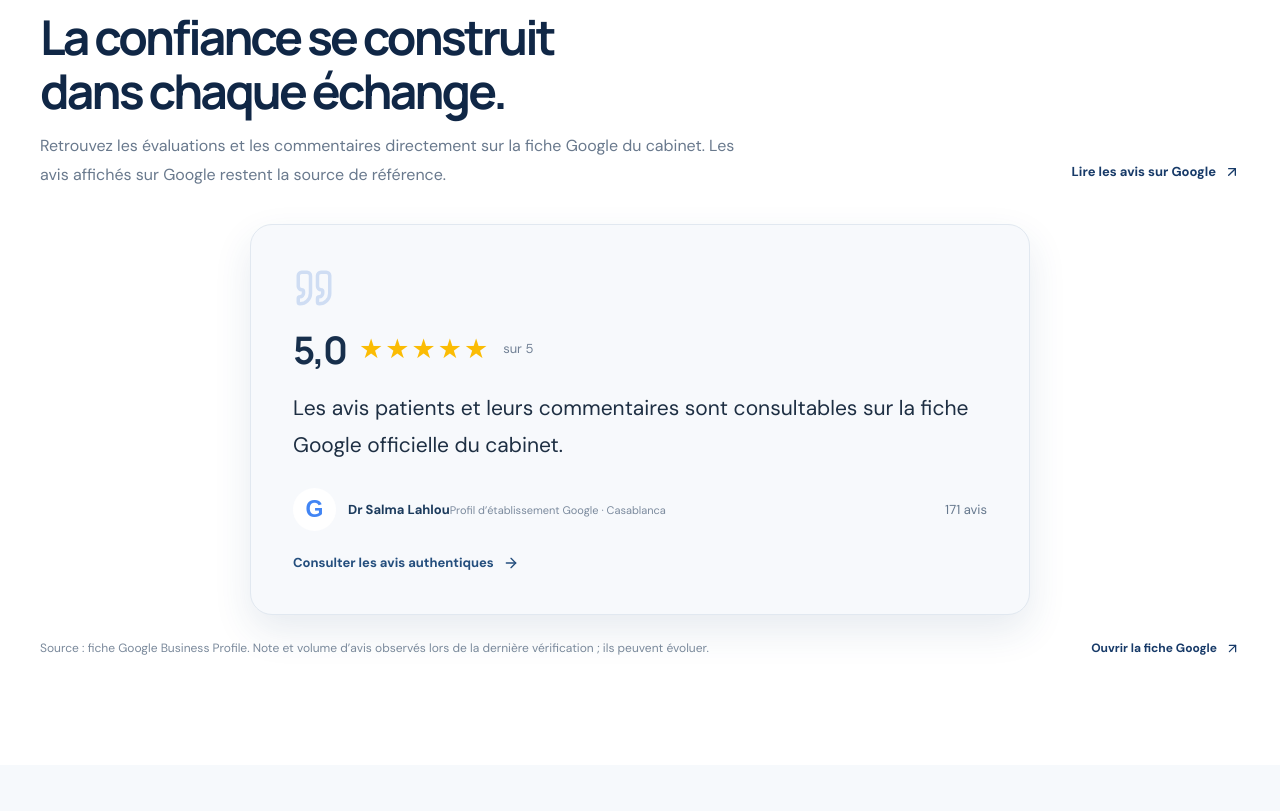
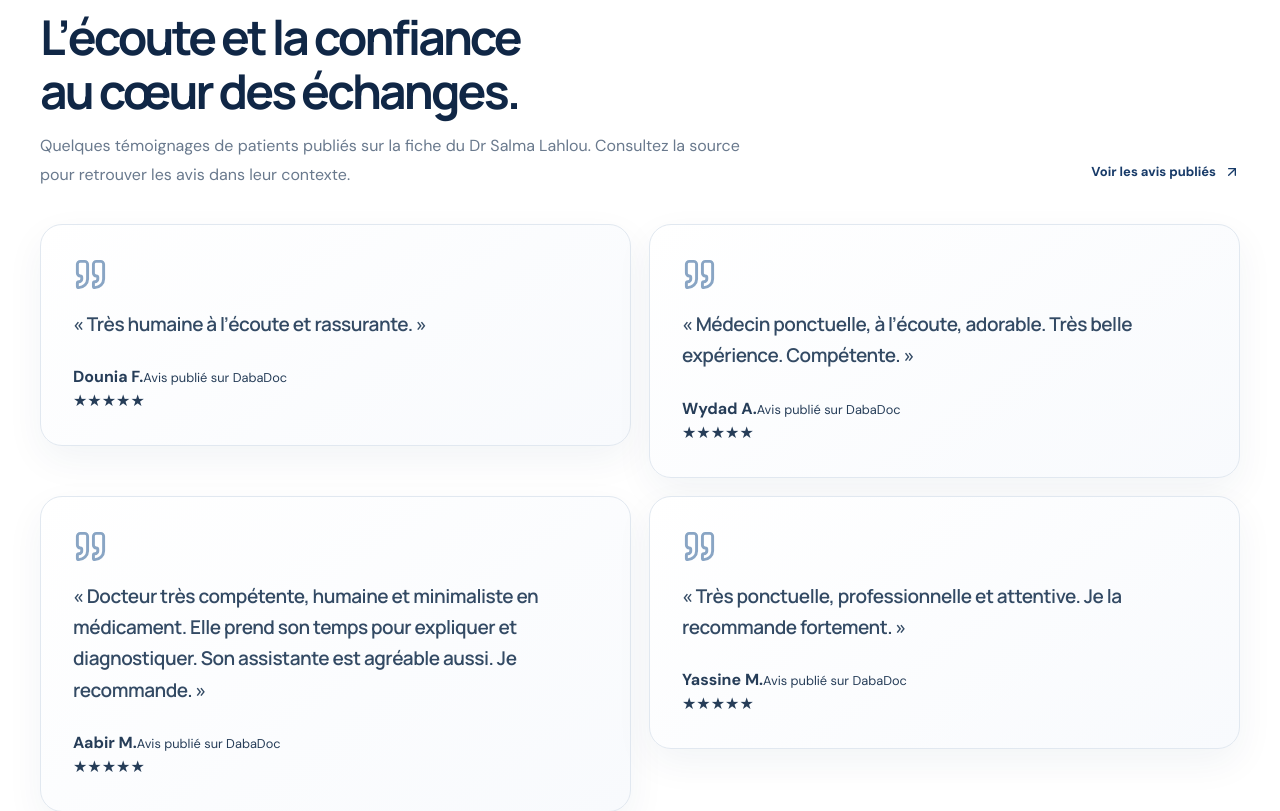
Before and after one commit to ismailsys/Dr-Salma-LAHLOU, a React (Vite) app: page / in a window 1280 px wide. Shown: the part 4100-4911 px from the top of the page. Built offline with nearby package versions, Linux system fonts and the light colour scheme.

Commit message:
Display patient testimonials in reference card layout

```diff
--- a/src/App.tsx
+++ b/src/App.tsx
@@ -444,37 +444,60 @@ export default function App() {
             <Reveal>
               <div className="reviews-heading-row">
                 <SectionHeading
-                  eyebrow="Avis Google"
-                  title="La confiance se construit dans chaque échange."
-                  description="Retrouvez les évaluations et les commentaires directement sur la fiche Google du cabinet. Les avis affichés sur Google restent la source de référence."
+                  eyebrow="Avis patients"
+                  title="L’écoute et la confiance au cœur des échanges."
+                  description="Quelques témoignages de patients publiés sur la fiche du Dr Salma Lahlou. Consultez la source pour retrouver les avis dans leur contexte."
                 />
-                <a className="text-link reviews-all-link" href="https://www.google.com/maps/place/?q=place_id:ChIJbz3vmzfTpw0RfTfknyAsomE" target="_blank" rel="noopener noreferrer">
-                  Lire les avis sur Google <ArrowUpRight size={16} />
+                <a className="text-link reviews-all-link" href="https://www.dabadoc.com/ma/neurochirurgien/casablanca/salma-lahlou-1" target="_blank" rel="noopener noreferrer">
+                  Voir les avis publiés <ArrowUpRight size={16} />
                 </a>
               </div>
             </Reveal>
-            <div className="google-review-summary">
-              <article className="patient-review-card google-review-summary-card">
-                <Quote className="review-quote-icon" size={34} aria-hidden="true" />
-                <div className="google-rating-line">
-                  <strong className="google-rating-score">5,0</strong>
-                  <span className="google-rating-stars" aria-label="Note Google : 5 sur 5">★★★★★</span>
-                  <span className="google-rating-scale">sur 5</span>
-                </div>
-                <p className="patient-review-quote">Les avis patients et leurs commentaires sont consultables sur la fiche Google officielle du cabinet.</p>
-                <div className="patient-review-footer">
-                  <span className="review-avatar google-review-avatar">G</span>
-                  <span><strong>Dr Salma Lahlou</strong><small>Profil d’établissement Google · Casablanca</small></span>
-                  <span className="google-review-count">171 avis</span>
-                </div>
-                <a className="google-review-card-link" href="https://www.google.com/maps/place/?q=place_id:ChIJbz3vmzfTpw0RfTfknyAsomE" target="_blank" rel="noopener noreferrer">
-                  Consulter les avis authentiques <ArrowRight size={16} />
-                </a>
-              </article>
+            <div className="reviews-grid">
+              <Reveal>
+                <article className="patient-review-card reference-review-card">
+                  <Quote className="review-quote-icon" size={35} aria-hidden="true" />
+                  <p className="patient-review-quote">« Très humaine à l’écoute et rassurante. »</p>
+                  <div className="reference-review-footer">
+                    <div><strong>Dounia F.</strong><small>Avis publié sur DabaDoc</small></div>
+                    <span className="reference-review-stars" aria-label="Évaluation positive">★★★★★</span>
+                  </div>
+                </article>
+              </Reveal>
+              <Reveal delay={0.06}>
+                <article className="patient-review-card reference-review-card">
+                  <Quote className="review-quote-icon" size={35} aria-hidden="true" />
+                  <p className="patient-review-quote">« Médecin ponctuelle, à l’écoute, adorable. Très belle expérience. Compétente. »</p>
+                  <div className="reference-review-footer">
+                    <div><strong>Wydad A.</strong><small>Avis publié sur DabaDoc</small></div>
+                    <span className="reference-review-stars" aria-label="Évaluation positive">★★★★★</span>
+                  </div>
+                </article>
+              </Reveal>
+              <Reveal delay={0.12}>
+                <article className="patient-review-card reference-review-card">
+                  <Quote className="review-quote-icon" size={35} aria-hidden="true" />
+                  <p className="patient-review-quote">« Docteur très compétente, humaine et minimaliste en médicament. Elle prend son temps pour expliquer et diagnostiquer. Son assistante est agréable aussi. Je recommande. »</p>
+                  <div className="reference-review-footer">
+                    <div><strong>Aabir M.</strong><small>Avis publié sur DabaDoc</small></div>
+                    <span className="reference-review-stars" aria-label="Évaluation positive">★★★★★</span>
+                  </div>
+                </article>
+              </Reveal>
+              <Reveal delay={0.18}>
+                <article className="patient-review-card reference-review-card">
+                  <Quote className="review-quote-icon" size={35} aria-hidden="true" />
+                  <p className="patient-review-quote">« Très ponctuelle, professionnelle et attentive. Je la recommande fortement. »</p>
+                  <div className="reference-review-footer">
+                    <div><strong>Yassine M.</strong><small>Avis publié sur DabaDoc</small></div>
+                    <span className="reference-review-stars" aria-label="Évaluation positive">★★★★★</span>
+                  </div>
+                </article>
+              </Reveal>
             </div>
             <div className="reviews-footnote">
-              <span>Source : fiche Google Business Profile. Note et volume d’avis observés lors de la dernière vérification ; ils peuvent évoluer.</span>
-              <a href="https://www.google.com/maps/place/?q=place_id:ChIJbz3vmzfTpw0RfTfknyAsomE" target="_blank" rel="noopener noreferrer">Ouvrir la fiche Google <ArrowUpRight size={15} /></a>
+              <span>Source des témoignages : DabaDoc. Les avis Google ne sont pas reproduits ici sans vérification de leur origine.</span>
+              <a href="https://www.dabadoc.com/ma/neurochirurgien/casablanca/salma-lahlou-1" target="_blank" rel="noopener noreferrer">Consulter les avis complets <ArrowRight size={15} /></a>
             </div>
           </div>
         </section>
```
